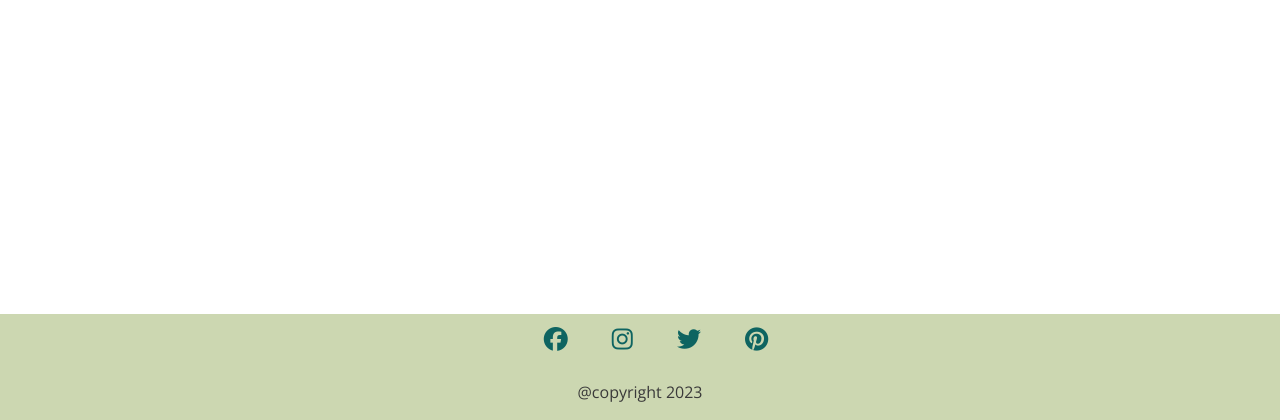
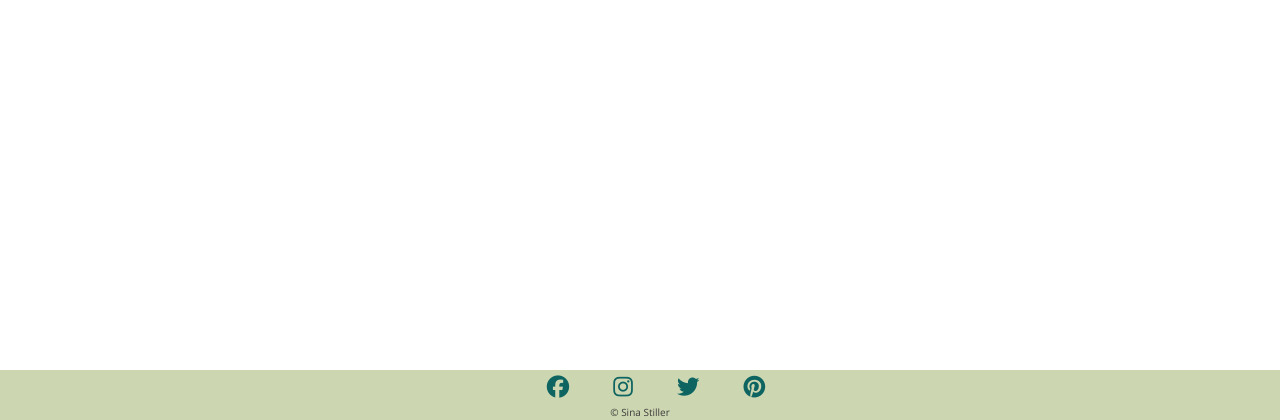
Before and after one commit to sinastiller/pp4_restaurant_website, a Django app: template templates/base.html in a window 1280 px wide. Shown: the part 380-800 px from the top of the page. Run offline with Django 3.2, Linux system fonts and the light colour scheme; the template is opened without the code that fills it, so the values that code supplies are empty; some libraries are stand-ins or nearby versions; some web fonts are replaced.

Commit message:
Finalise base.html

```diff
--- a/static/css/style.css
+++ b/static/css/style.css
@@ -58,6 +58,7 @@ body {
 
 .social-networks {
     text-align: center;
+    margin: 0;
 }
 
 .social-networks>li {
@@ -66,13 +67,16 @@ body {
 }
 
 .social-networks i {
-    font-size: 1.5rem;
+    font-size: 1.4rem;
     align-items: center;
-    margin: 0.8rem auto;
+    margin: 0.4rem auto;
     padding: 0 20px;
     color: #0E6461;
 }
 
 footer p {
+    margin: 0;
+    padding: 0;
     text-align: center;
+    font-size: x-small;
 }
--- /dev/null
+++ b/static/js/script.js
@@ -0,0 +1,5 @@
+function todayDate(){
+    var d = new Date();
+    var n = d.getFullYear() + "  ";
+    return document.getElementById("date").innerHTML = n;
+  }
--- a/templates/base.html
+++ b/templates/base.html
@@ -96,7 +96,7 @@
                             class="fa-brands fa-pinterest"></i></a>
                 </li>
             </ul>
-            <p>@copyright 2023</p>
+            <p>&copy; <em id="date"></em>Sina Stiller</p>
         </div>
     </footer>
 
```
